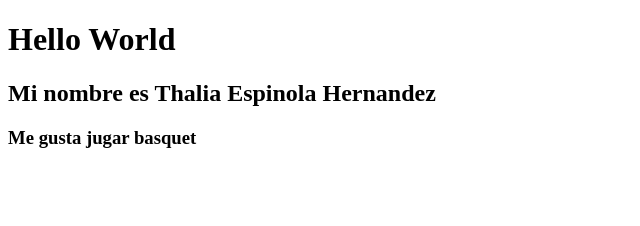
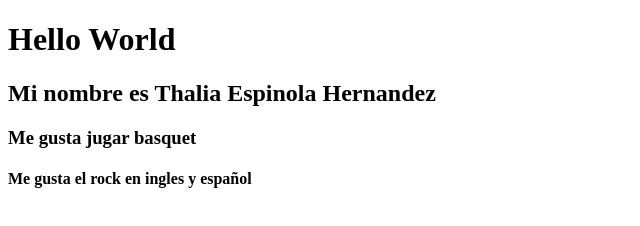
Before and after one commit to Thalia2305/CH58-mi-primer-repositorio, a plain HTML site: page index.html in a window 1280 px wide. Shown: the whole page, without its empty margins (0-640 px from the left). Drawn offline with Linux system fonts and the light colour scheme.

Commit message:
agregue la musica que me gusta

```diff
--- a/index.html
+++ b/index.html
@@ -10,7 +10,7 @@
     <h1>Hello World</h1>
   <h2>Mi nombre es Thalia Espinola Hernandez</h1>
      <h3>Me gusta jugar basquet</h3>
-
+    <h4>Me gusta el rock en ingles y español</h4>
 
 </body>
 </html>
```
